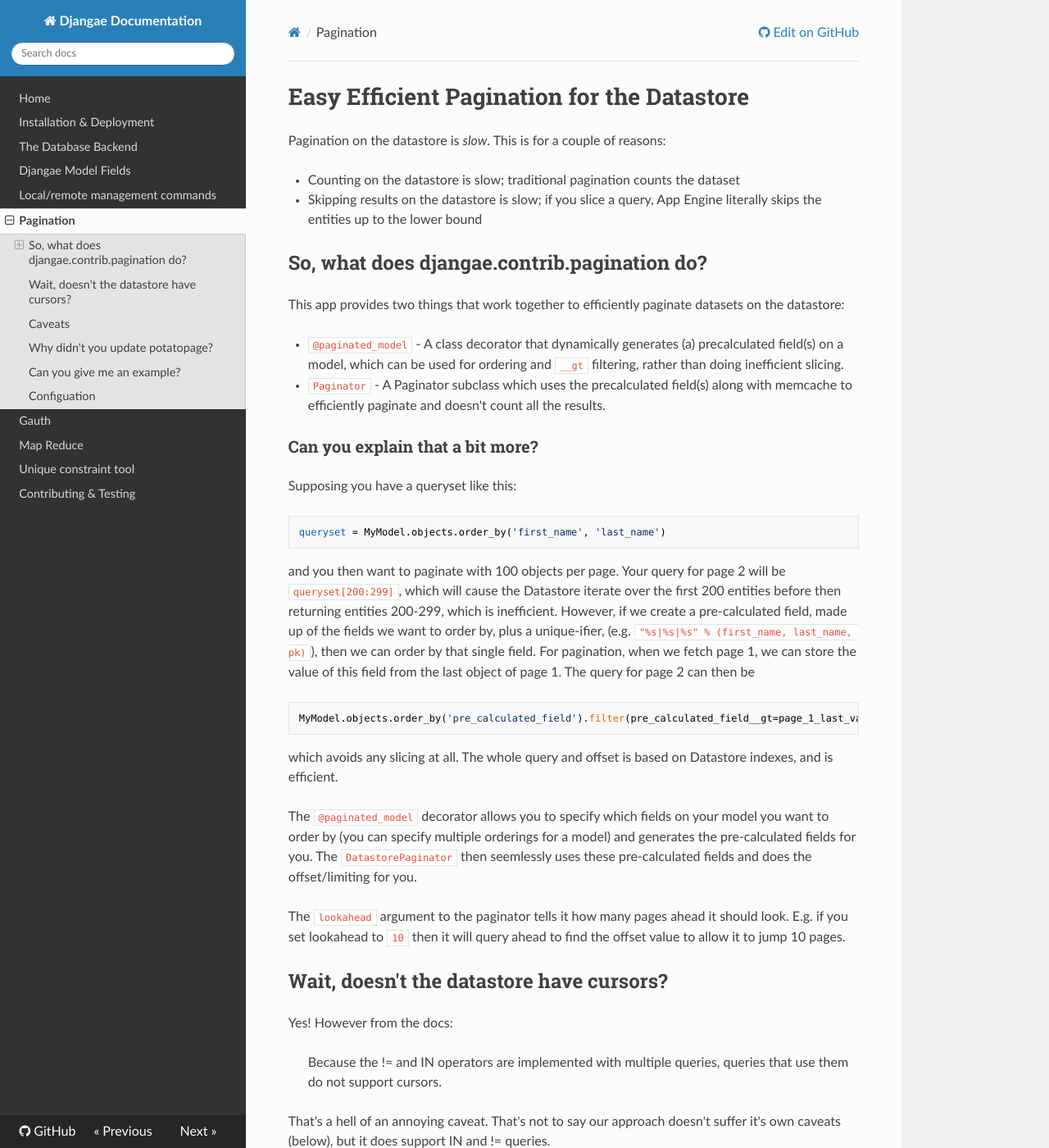
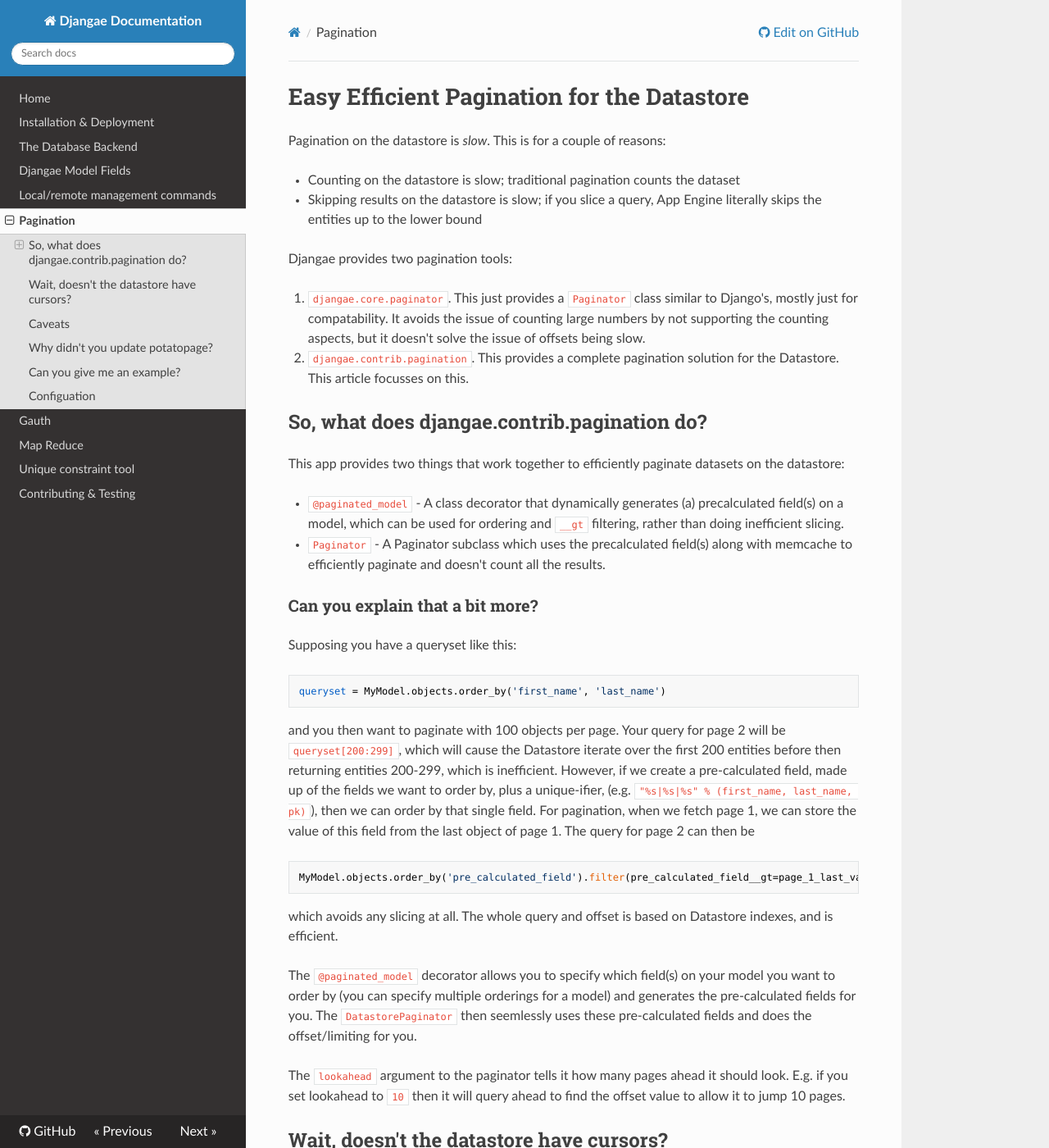
Before and after one commit to wittfabian/djangae, an MkDocs documentation site: the page built from docs/pagination.md, in a window 1280 px wide and 1400 px high. Shown: the whole window at 82% size. Built offline with MkDocs 1.6.1, drawn with Linux system fonts in a browser that asks for light colours; nearby versions of some CDN libraries; old or Windows-style settings are respelled for this version of MkDocs; some of the changed text lies outside the part shown.

Commit message:
Improving pagination docs.

````diff
--- a/docs/pagination.md
+++ b/docs/pagination.md
@@ -5,6 +5,11 @@
 
  - Counting on the datastore is slow; traditional pagination counts the dataset
  - Skipping results on the datastore is slow; if you slice a query, App Engine literally skips the entities up to the lower bound
+
+Djangae provides two pagination tools:
+
+1. `djangae.core.paginator`.  This just provides a `Paginator` class similar to Django's, mostly just for compatability.  It avoids the issue of counting large numbers by not supporting the counting aspects, but it doesn't solve the issue of offsets being slow.
+2. `djangae.contrib.pagination`.  This provides a complete pagination solution for the Datastore.  This article focusses on this.
 
 ## So, what does djangae.contrib.pagination do?
 
@@ -33,7 +38,7 @@
 
 which avoids any slicing at all.  The whole query and offset is based on Datastore indexes, and is efficient.
 
-The `@paginated_model` decorator allows you to specify which fields on your model you want to order
+The `@paginated_model` decorator allows you to specify which field(s) on your model you want to order
 by (you can specify multiple orderings for a model) and generates the pre-calculated fields for you.
 The `DatastorePaginator` then seemlessly uses these pre-calculated fields and does the offset/limiting for you.
 
@@ -71,6 +76,8 @@
 Sure!
 
 ```
+from djangae.contrib.pagination import paginated_model
+
 @paginated_model(orderings=[
     ("first_name",),
     ("last_name",),
````
